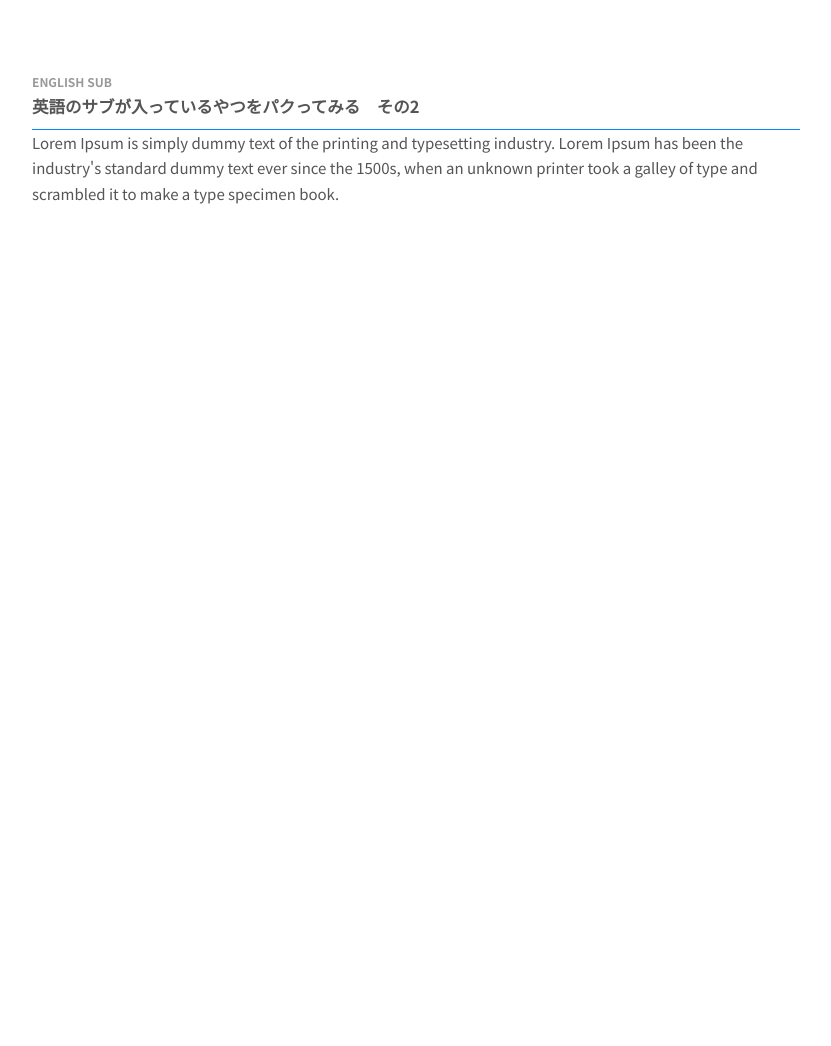
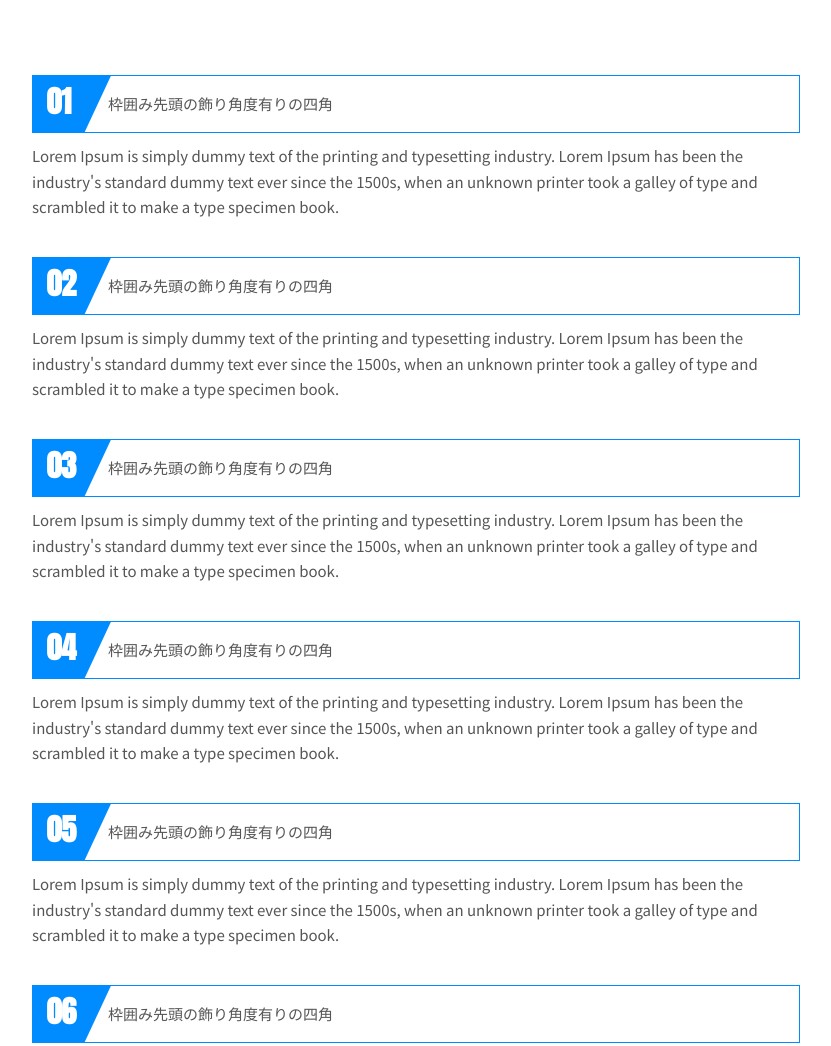
Before and after one commit to vivlio-kumihan/heading, a plain HTML site: page index.html in a window 1280 px wide. Shown: the top 1046 px of the page, without its empty margins (224-1055 px from the left). Before the commit the page ends 800 px from the top, so only its background shows below. Drawn offline with Linux system fonts and the light colour scheme; a web font is replaced by a local one.

Commit message:
枠囲み 先頭の飾り角度有りの四角

```diff
--- a/assets/css/style.css
+++ b/assets/css/style.css
@@ -31,17 +31,40 @@ section:not(:first-of-type) {
 }
 
 h2 {
-  padding-bottom: .8rem;
-  font-size: 1.1rem;
-  font-weight: 700;
-  line-height: 1.2;
-  border-bottom: 1px solid rgb(0, 140, 255);
+  position: relative;
+  overflow: hidden;
+
+  /* display: inline-block; */
+  margin-bottom: .7rem;
+  padding: 1rem 2rem 1rem 5rem;
+  border: 1px solid rgb(0, 140, 255);
+}
+
+h2:not(:first-of-type) {
+  margin-top: 2.5rem;
+}
+
+h2::before {
+  position: absolute;
+  top: -100%;
+  left: -2rem;
+
+  content: "";
+
+  width: 6rem;
+  height: 300%;
+  background-color: rgb(0, 140, 255);
+  transform: rotate(25deg);
 }
 
 h2 span {
-  margin-bottom: .5rem;
-  display: block;
-  font-size: .8rem;
-  color: #999;
-  text-transform: uppercase;
+  position: absolute;
+  top: 0rem;
+  left: .9rem;
+
+  font-family: 'Anton', sans-serif;
+  font-size: 2rem;
+  font-weight: 900;
+  color: #fff;
+  z-index: 100;
 }
--- a/assets/js/behavior.js
+++ b/assets/js/behavior.js
@@ -0,0 +1,14 @@
+const headings = document.querySelectorAll("section > h2")
+
+headings.forEach((element, idx) => {
+  const topText = document.createElement("span"),
+        number = idx + 1
+
+  if (number < 10) {
+    topText.textContent = "0" + String(number)
+    element.appendChild(topText)
+  } else {
+    topText.textContent = number
+    element.appendChild(topText)
+  }
+});
--- a/index.html
+++ b/index.html
@@ -7,13 +7,35 @@
   <title>Document</title>
   <link rel="stylesheet" href="./assets/css/destyle.css">
   <link rel="stylesheet" href="./assets/css/fonts.css">
+  <link rel="stylesheet" href="https://cdnjs.cloudflare.com/ajax/libs/font-awesome/5.15.4/css/all.min.css">
   <link rel="stylesheet" href="./assets/css/style.css">
+  <script src="https://kit.fontawesome.com/678cad97f5.js" crossorigin="anonymous"></script>
   <script src="./assets/js/behavior.js" defer></script>
 </head>
 <body>
   <div class="container">
     <section>
-      <h2><span>english sub</span> 英語のサブが入っているやつをパクってみる　その2</h2>
+      <h2>枠囲み先頭の飾り角度有りの四角</h2>
+      <p>
+        Lorem Ipsum is simply dummy text of the printing and typesetting industry. Lorem Ipsum has been the industry's standard dummy text ever since the 1500s, when an unknown printer took a galley of type and scrambled it to make a type specimen book.
+      </p>
+      <h2>枠囲み先頭の飾り角度有りの四角</h2>
+      <p>
+        Lorem Ipsum is simply dummy text of the printing and typesetting industry. Lorem Ipsum has been the industry's standard dummy text ever since the 1500s, when an unknown printer took a galley of type and scrambled it to make a type specimen book.
+      </p>
+      <h2>枠囲み先頭の飾り角度有りの四角</h2>
+      <p>
+        Lorem Ipsum is simply dummy text of the printing and typesetting industry. Lorem Ipsum has been the industry's standard dummy text ever since the 1500s, when an unknown printer took a galley of type and scrambled it to make a type specimen book.
+      </p>
+      <h2>枠囲み先頭の飾り角度有りの四角</h2>
+      <p>
+        Lorem Ipsum is simply dummy text of the printing and typesetting industry. Lorem Ipsum has been the industry's standard dummy text ever since the 1500s, when an unknown printer took a galley of type and scrambled it to make a type specimen book.
+      </p>
+      <h2>枠囲み先頭の飾り角度有りの四角</h2>
+      <p>
+        Lorem Ipsum is simply dummy text of the printing and typesetting industry. Lorem Ipsum has been the industry's standard dummy text ever since the 1500s, when an unknown printer took a galley of type and scrambled it to make a type specimen book.
+      </p>
+      <h2>枠囲み先頭の飾り角度有りの四角</h2>
       <p>
         Lorem Ipsum is simply dummy text of the printing and typesetting industry. Lorem Ipsum has been the industry's standard dummy text ever since the 1500s, when an unknown printer took a galley of type and scrambled it to make a type specimen book.
       </p>
```
